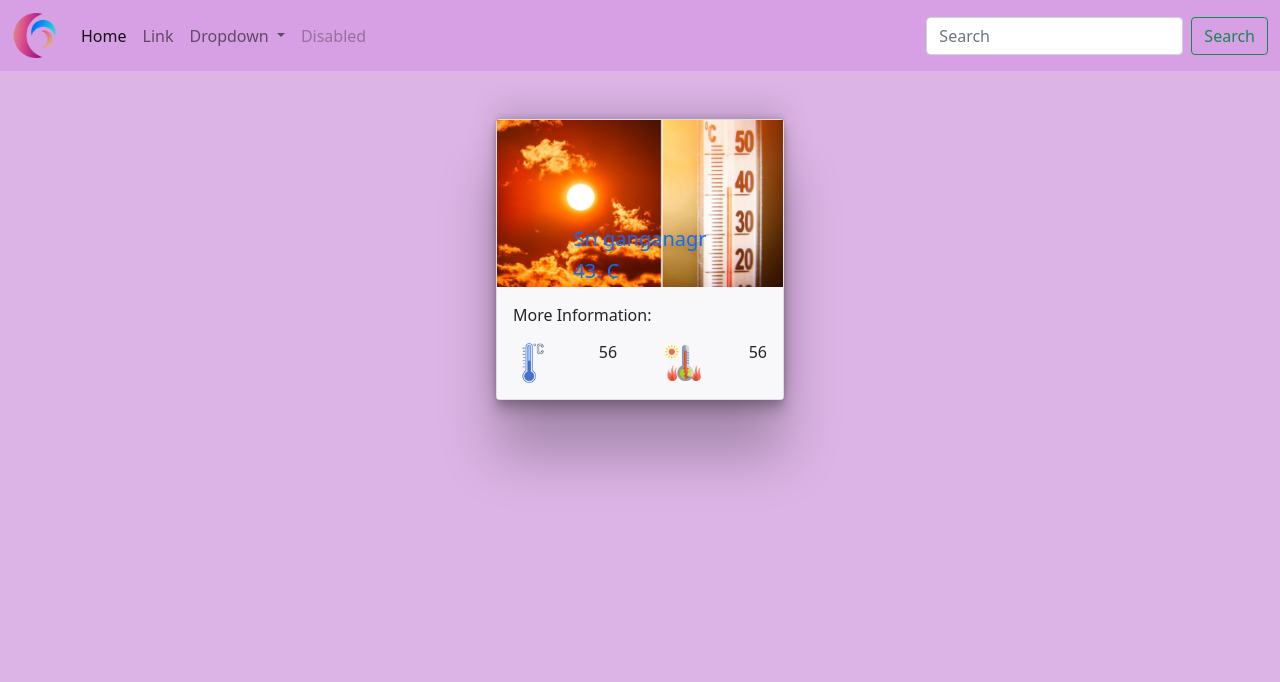
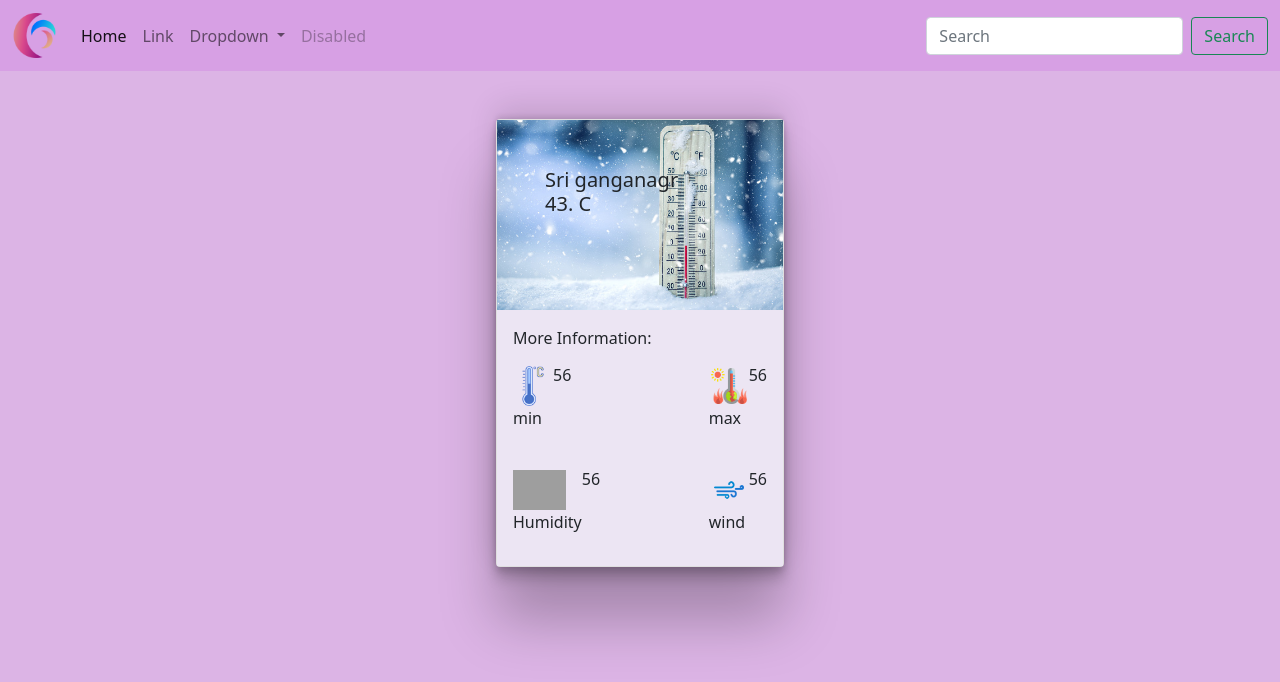
Before and after one commit to vojeer/weather-app, an Angular app in the folder weather/: page / in a window 1280 px wide. Shown: the top 682 px of the page. Built offline with nearby package versions, Linux system fonts and the light colour scheme; grey boxes are pictures that could not be loaded.

Commit message:
chore:<app component> create view for the details of weather

```diff
--- a/weather/src/app/app.component.html
+++ b/weather/src/app/app.component.html
@@ -45,21 +45,52 @@
 <div class="container">
   <div class="d-flex justify-content-center mt-5">
     <div class="card shadow position-relative" style="width: 18rem;">
-      <div class="position-absolute top-50 start-50 translate-middle">
-        <h5 class="font text-primary"> Sri ganganagr</h5>
-        <h5 class="font text-primary"> 43. C </h5>
+      <div class="position-absolute ms-5 mt-5">
+        <h5 class="font text-dark m-0"> Sri ganganagr</h5>
+        <h5 class="font text-dark m-0"> 43. C </h5>
       </div>
-      <img *ngIf="true" src="assets/images/hot.jpg" class="" alt="...">
-      <img *ngIf="false" src="assets/images/cold.jpg" class="" alt="...">
-      <div class="card-body" style="background-color:#f8f7f9">
+      <img *ngIf="false" src="assets/images/hot.jpg" class="" alt="...">
+      <img *ngIf="true" src="assets/images/cold.jpg" class="" alt="...">
+      <div class="card-body" style="background-color:#ece5f3">
         <p class="card-text">
-        More Information:</p>
+          More Information:</p>
 
         <div class="d-flex justify-content-between">
-          <img height="40" src="assets/images/cold-tem.png" alt="temp">
-          <h6>56</h6>
-          <img height="40" src="assets/images/hot-temp.png" alt="temp">
-          <h6>56</h6>
+
+          <div class="d-flex">
+            <div>
+              <img height="40" src="assets/images/cold-tem.png" alt="temp">
+              <p>min</p>
+            </div>
+            <h6>56</h6>
+          </div>
+
+          <div class="d-flex">
+            <div>
+              <img height="40" src="assets/images/hot-temp.png" alt="temp">
+              <p>max</p>
+            </div>
+            <h6>56</h6>
+          </div>
+
+        </div>
+
+        <div class="d-flex justify-content-between mt-4">
+          <div class="d-flex">
+            <div>
+              <img height="40" src="assets/images/hot-wind.jpeg" alt="temp">
+              <p>Humidity</p>
+            </div>
+            <h6>56</h6>
+          </div>
+
+          <div class="d-flex">
+            <div>
+              <img height="40" src="assets/images/wind.png" alt="temp">
+              <p>wind</p>
+            </div>
+            <h6>56</h6>
+          </div>
 
 
         </div>
```
